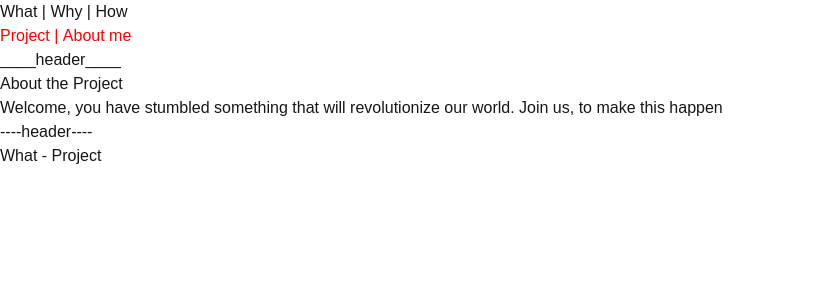
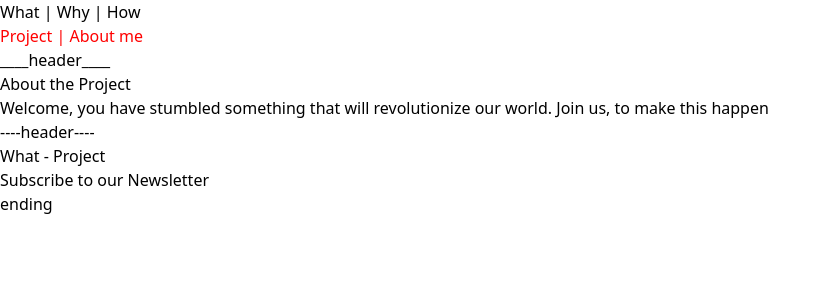
Before and after one commit to SeanVancouver/townsquare_app, a Next.js app: page / in a window 1280 px wide. Shown: the top 300 px of the page, without its empty margins (0-831 px from the left). Built offline with nearby package versions, Linux system fonts and the light colour scheme.

Commit message:
added form

```diff
--- a/app/globals.css
+++ b/app/globals.css
@@ -2,7 +2,7 @@
 @tailwind components;
 @tailwind utilities;
 
-:root {
+/* :root {
   --background: #ffffff;
   --foreground: #171717;
 }
@@ -24,4 +24,4 @@ body {
   .text-balance {
     text-wrap: balance;
   }
-}
+} */
--- a/app/layout.js
+++ b/app/layout.js
@@ -1,3 +1,4 @@
+import Footer from "@/components/Footer";
 import "./globals.css";
 import NavigationBar from "@/components/NavigationBar";
 import { NavbarProvider } from "@/contexts/AppContext";
@@ -17,6 +18,7 @@ export default function RootLayout({ children }) {
           {<NavigationBar />}
           {/* {<Header />} */}
           {children}
+          {<Footer />}
         </NavbarProvider>
       </body>
     </html>
--- /dev/null
+++ b/components/Footer.js
@@ -0,0 +1,40 @@
+'use client'
+
+import { useEffect } from 'react';
+
+const Footer = () => {
+    useEffect(() => {
+        // Find the target div where you want to inject the script
+        const embedDiv = document.getElementById('ck_embed');
+
+        if (embedDiv) {
+          // Create a script element
+          const script = document.createElement('script');
+
+          // Set the script attributes
+          script.src = 'https://townsquare.ck.page/2c21689ef3/index.js';
+          script.async = true;
+          script.setAttribute('data-uid', '2c21689ef3');
+
+          // Append the script to the div
+          embedDiv.appendChild(script);
+        }
+
+        // Clean up the script if the component unmounts
+        return () => {
+          if (embedDiv) {
+            embedDiv.innerHTML = ''; // Remove the script and any content it generated
+          }
+        };
+      }, []);
+
+      return (
+        <div>
+          <h2>Subscribe to our Newsletter</h2>
+          <div id="ck_embed"></div> {/* Form will be injected here */}
+          <h3>ending</h3>
+        </div>
+      );
+}
+
+export default Footer
```
